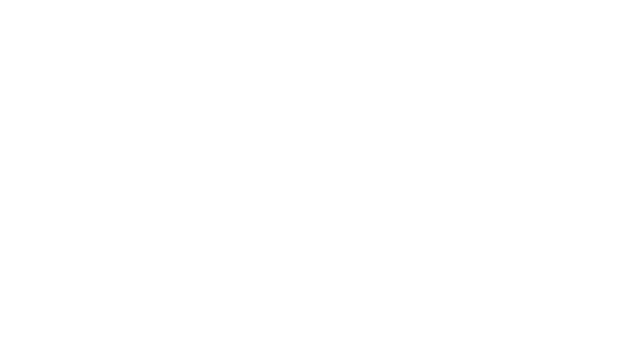
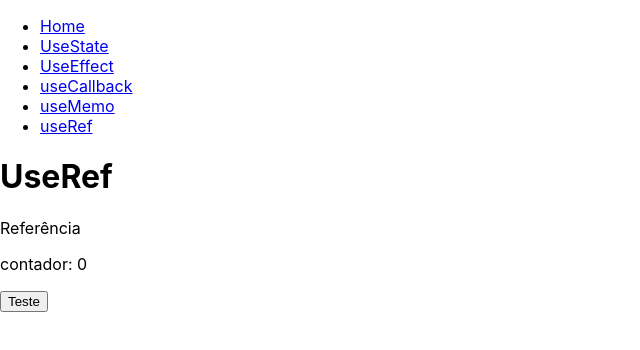
Before and after one commit to FerndsLuis/Curso_React_Avancado, a React (Create React App) app in the folder tipos-hooks/: page /useRef in a window 1280 px wide. Before the commit this address had no page. Shown: the top 350 px of the page, without its empty margins (0-640 px from the left). Built offline with nearby package versions, Linux system fonts and the light colour scheme.

Commit message:
Exemplos com useRef

```diff
--- a/tipos-hooks/src/component/Header/index.js
+++ b/tipos-hooks/src/component/Header/index.js
@@ -20,6 +20,9 @@
         <li>
           <Link to="/useMemo">useMemo</Link>
         </li>
+        <li>
+          <Link to="/useRef">useRef</Link>
+        </li>
       </ul>
     </header>
   );
--- /dev/null
+++ b/tipos-hooks/src/component/pages/typeRef/index.js
@@ -0,0 +1,37 @@
+import { Header } from 'component/Header';
+import React, { useEffect, useRef, useState } from 'react';
+
+export function TypeRef() {
+  const countRef = useRef(null);
+  const elementtRef = useRef(null);
+
+  const [counter, setCounter] = useState(0);
+
+  //Não temos loop infinito com useRef
+  useEffect(() => {
+    countRef.current = countRef.current + 1;
+
+    console.log(countRef.current);
+    console.log(elementtRef.current);
+  });
+
+  return (
+    <div>
+      <Header />
+
+      <div>
+        <h1>UseRef</h1>
+        <p ref={elementtRef}>Referência</p>
+        <p>contador: {counter}</p>
+
+        <button
+          onClick={() => {
+            setCounter((preventCounter) => preventCounter + 1);
+          }}
+        >
+          Teste
+        </button>
+      </div>
+    </div>
+  );
+}
--- a/tipos-hooks/src/routesFile.js
+++ b/tipos-hooks/src/routesFile.js
@@ -5,6 +5,7 @@
 import { TypeMemo } from 'component/pages/typeMemo';
 import { TypeState } from 'component/pages/typeState';
 import React from 'react';
+import { TypeRef } from 'component/pages/typeRef';
 
 const RoutesFile = () => {
   return (
@@ -15,6 +16,7 @@
         <Route path="/useEffect" element={<TypeEffect />} />
         <Route path="/useCallback" element={<TypeCallback />} />
         <Route path="/useMemo" element={<TypeMemo />} />
+        <Route path="/useRef" element={<TypeRef />} />
       </Routes>
     </BrowserRouter>
   );
```
